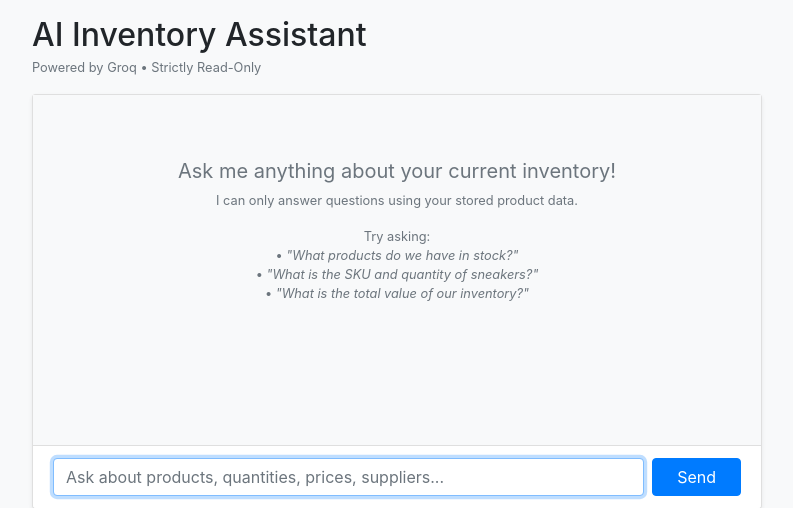
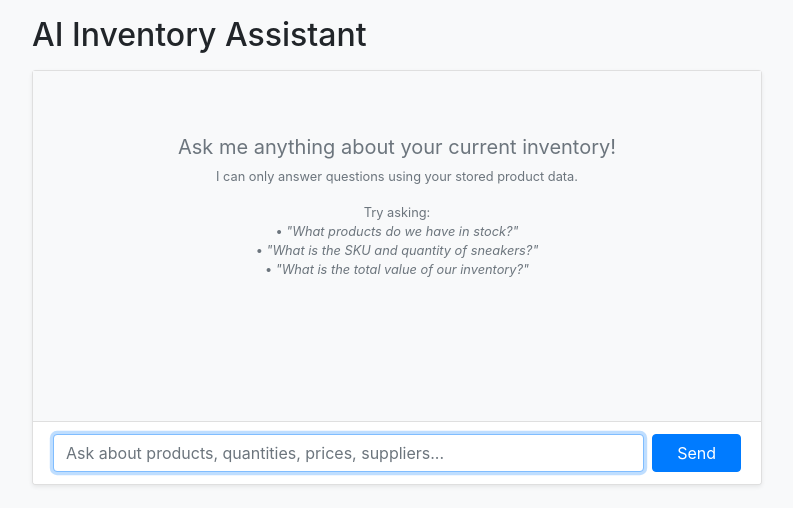
Before and after one commit to Gol0DRoger/InvenTrack-Inventory-Management-System-, a Django app: page /chatbot/ in a window 1280 px wide. Shown: the part 56-564 px from the top of the page, without its empty margins (243-1036 px from the left). Run offline with Django 5.2, Linux system fonts and the light colour scheme; the visitor is signed in with stand-in values (Sample User, id 1).

Commit message:
Finalize

```diff
--- a/InvProject/invapp/templates/invapp/chatbot.html
+++ b/InvProject/invapp/templates/invapp/chatbot.html
@@ -8,7 +8,6 @@
     <div class="d-flex justify-content-between align-items-center mb-3">
       <div>
         <h2 class="mb-0">AI Inventory Assistant</h2>
-        <small class="text-muted">Powered by Groq &bull; Strictly Read-Only</small>
       </div>
       {% if chat_history %}
       <a href="{% url 'chatbot_clear' %}" class="btn btn-outline-danger btn-sm" onclick="return confirm('Clear chat history?');">
```
Also changed, not shown: README.md (renamed from PROJECT_CONTEXT.md).
